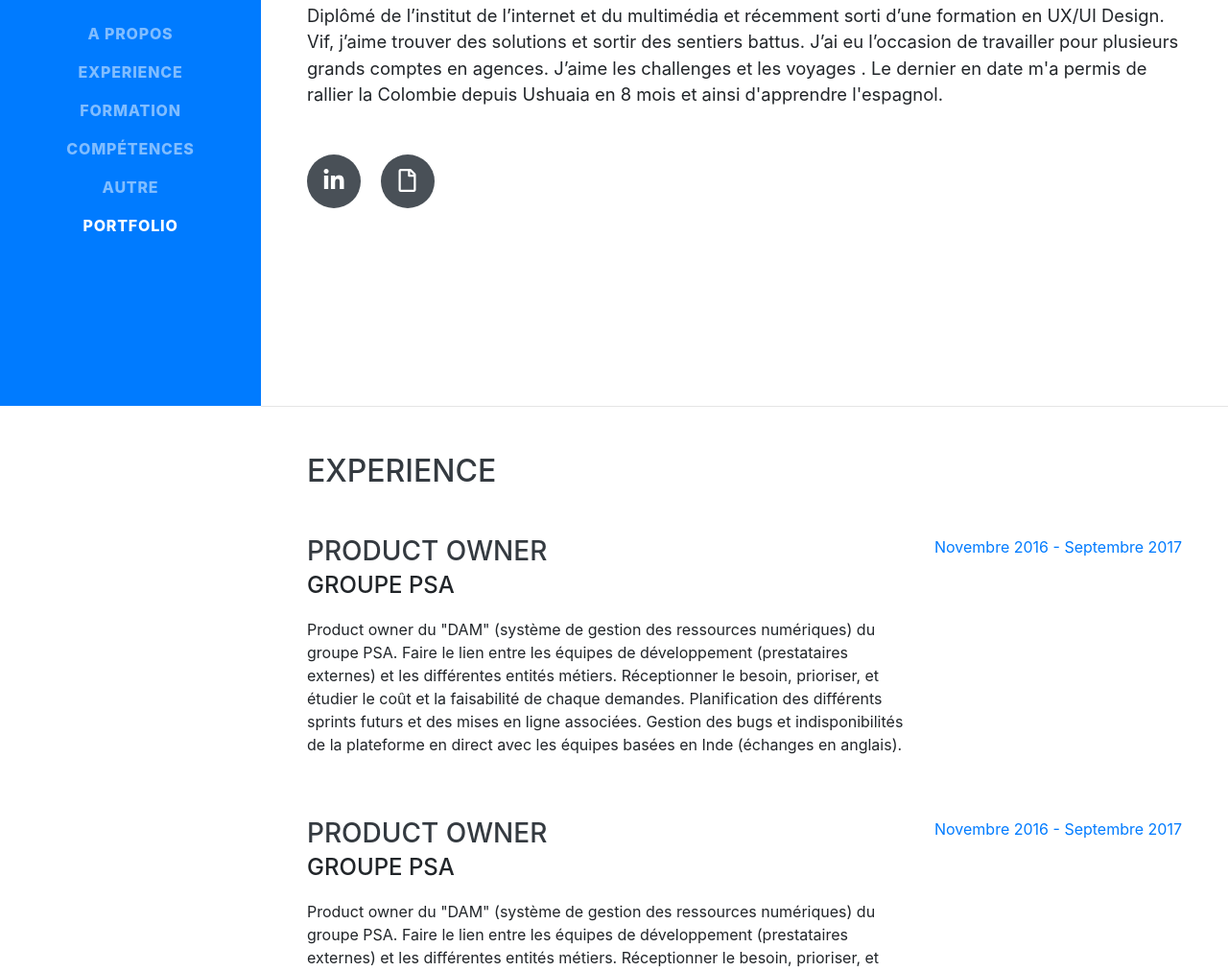
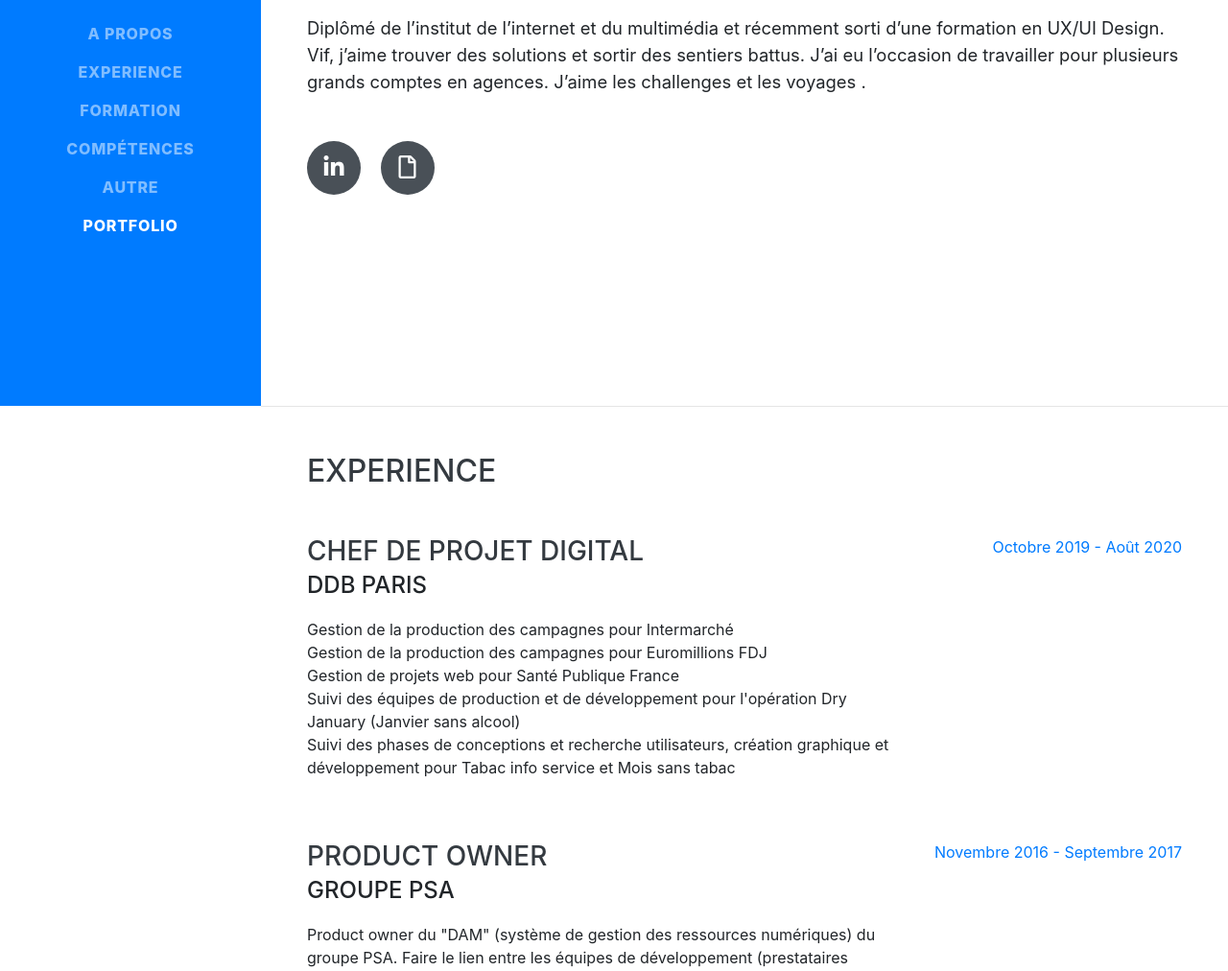
Before and after one commit to guillaumehey/Resume, a website with bundled scripts: page index.html in a window 1280 px wide. Shown: the part 377-1389 px from the top of the page at 96% size. Built offline with nearby package versions, Linux system fonts and the light colour scheme; a web font is replaced by a local one.

Commit message:
Update index.html

```diff
--- a/index.html
+++ b/index.html
@@ -106,7 +106,7 @@
             <a href="mailto:guillaumehey@gmail.com">guillaumehey@gmail.com</a>
           </div>
           <p class="lead mb-5">
-            Diplômé de l’institut de l’internet et du multimédia et récemment sorti d’une formation en UX/UI Design. Vif, j’aime trouver des solutions et sortir des sentiers battus. J’ai eu l’occasion de travailler pour plusieurs grands comptes en agences. J’aime les challenges et les voyages . Le dernier en date m'a permis de rallier la Colombie depuis Ushuaia en 8 mois et ainsi d'apprendre l'espagnol.
+            Diplômé de l’institut de l’internet et du multimédia et récemment sorti d’une formation en UX/UI Design. Vif, j’aime trouver des solutions et sortir des sentiers battus. J’ai eu l’occasion de travailler pour plusieurs grands comptes en agences. J’aime les challenges et les voyages .
           </p>
           <div class="social-icons">
             <a href="https://www.linkedin.com/in/guillaumeheyraud/" target="_blank">
@@ -133,18 +133,19 @@
             class="resume-item d-flex flex-column flex-md-row justify-content-between mb-5"
           >
             <div class="resume-content">
-              <h3 class="mb-0">Product Owner</h3>
-              <div class="subheading mb-3">Groupe PSA</div>
+              <h3 class="mb-0">Chef de projet digital</h3>
+              <div class="subheading mb-3">DDB Paris</div>
               <p>
-                Product owner du "DAM" (système de gestion des ressources numériques) du groupe PSA.
-                Faire le lien entre les équipes de développement (prestataires externes) et les différentes entités métiers.
-                Réceptionner le besoin, prioriser, et étudier le coût et la faisabilité de chaque demandes.
-                Planification des différents sprints futurs et des mises en ligne associées.
-                Gestion des bugs et indisponibilités de la plateforme en direct avec les équipes basées en Inde (échanges en anglais).
+                Gestion de la production des campagnes pour Intermarché </br>
+Gestion de la production des campagnes pour Euromillions FDJ </br>
+
+Gestion de projets web pour Santé Publique France </br>
+Suivi des équipes de production et de développement pour l'opération Dry January (Janvier sans alcool) </br>
+Suivi des phases de conceptions et recherche utilisateurs, création graphique et développement pour Tabac info service et Mois sans tabac
               </p>
             </div>
             <div class="resume-date text-md-right">
-              <span class="text-primary">Novembre 2016 - Septembre 2017</span>
+              <span class="text-primary">Octobre 2019 - Août 2020</span>
             </div>
           </div>
 
```
